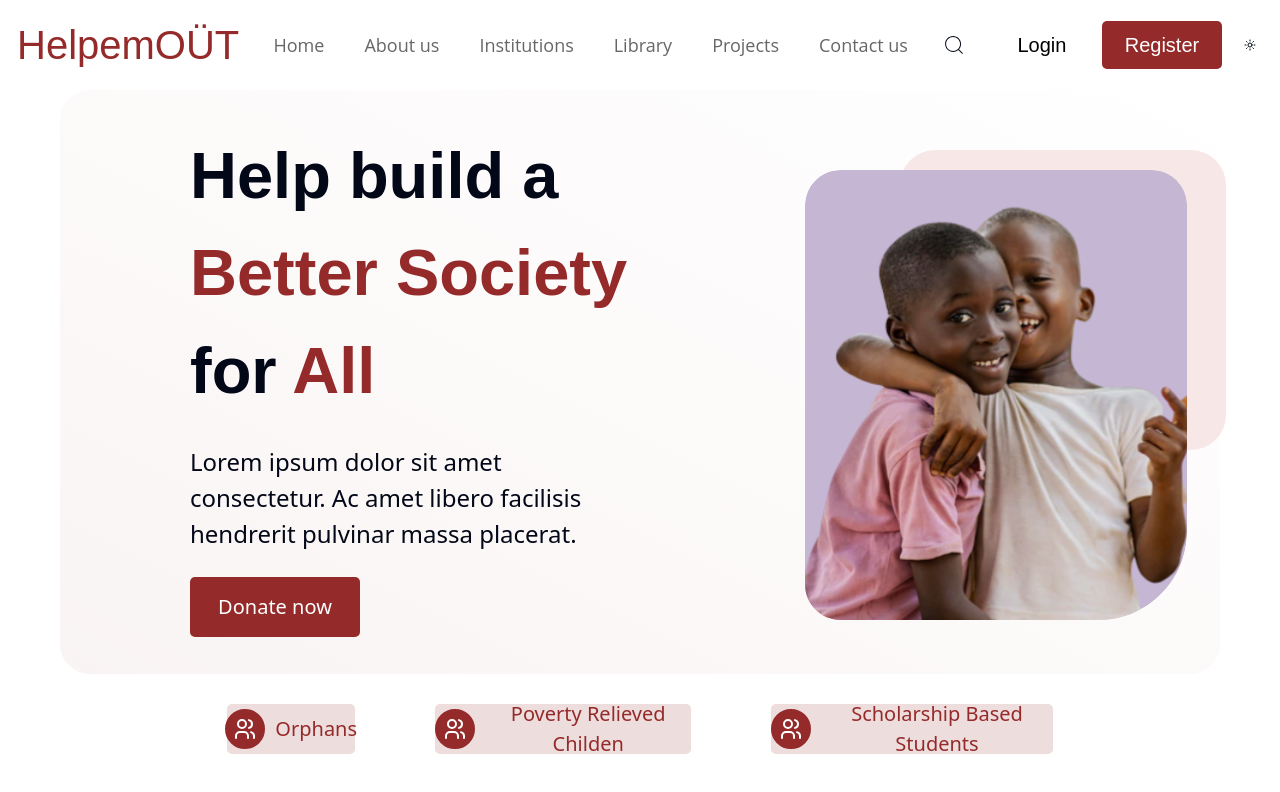
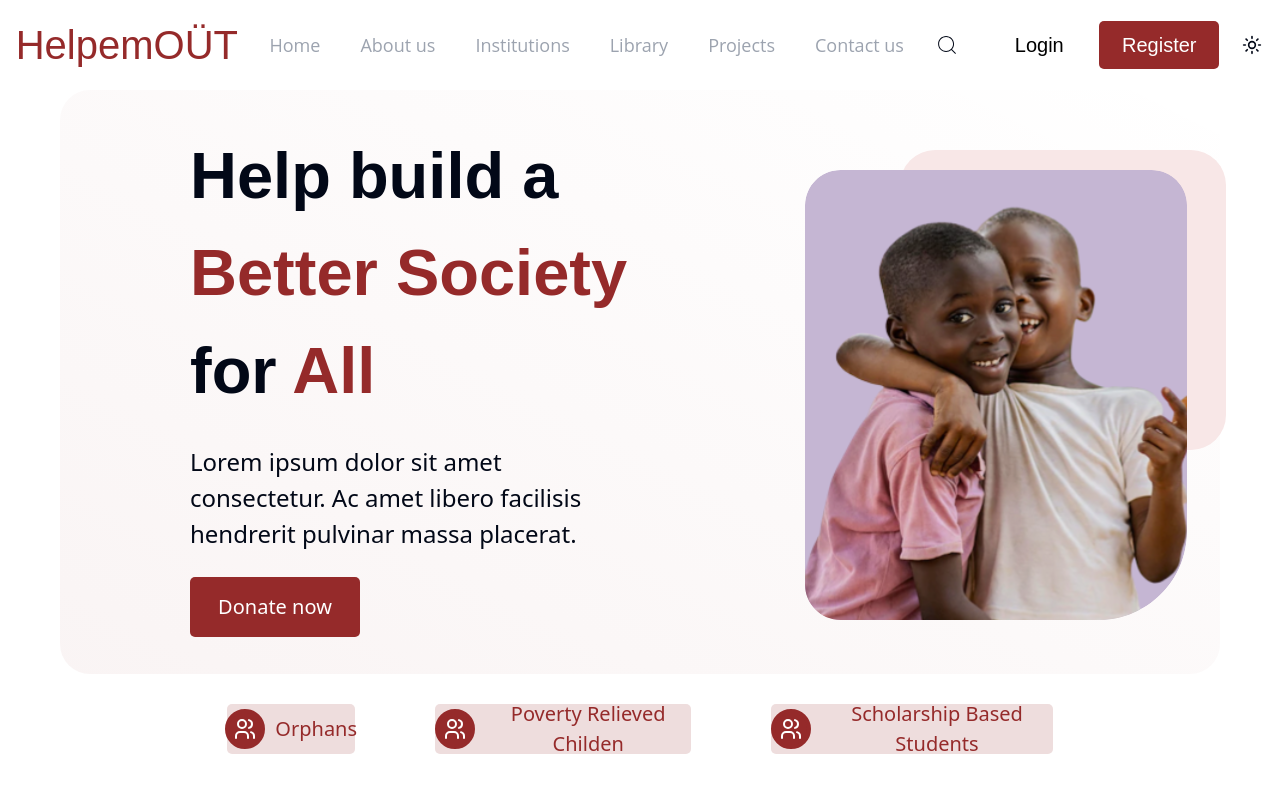
Before and after one commit to Worketyamo-Students/Briso-DevoirReact, a React (Vite) app: page / in a window 1280 px wide. Shown: the top 792 px of the page. Built offline with nearby package versions, Linux system fonts and the light colour scheme.

Commit message:
update_README

```diff
--- a/src/components/link.tsx
+++ b/src/components/link.tsx
@@ -5,7 +5,7 @@ interface Link{
 //component link using interface link
 function Link({href,value}:Link){
     return(
-        <a href={href}><li className="text-nav_color hover:underline hover:text-primary_color">{value}</li></a>
+        <a href={href}><li className="text-gray-400 hover:underline hover:text-primary_color">{value}</li></a>
     )
 }
 
--- a/src/components/mode-toogle.tsx
+++ b/src/components/mode-toogle.tsx
@@ -16,8 +16,8 @@ export function ModeToggle() {
     <DropdownMenu>
       <DropdownMenuTrigger asChild>
         <Button variant="outline" size="icon">
-          <Sun className="h-[1.2rem] w-[1.2rem] rotate-0 scale-100 transition-all dark:-rotate-90 dark:scale-0" />
-          <Moon className="absolute h-[1.2rem] w-[1.2rem] rotate-90 scale-0 transition-all dark:rotate-0 dark:scale-100" />
+          <Sun className="h-[2rem] w-[2rem] rotate-0 scale-100 transition-all dark:-rotate-90 dark:scale-0" />
+          <Moon className="absolute h-[2.5rem] w-[2.5rem] rotate-90 scale-0 transition-all dark:rotate-0 dark:scale-100" />
           <span className="sr-only">Toggle theme</span>
         </Button>
       </DropdownMenuTrigger>
--- a/src/components/ui/dropdown-menu.tsx
+++ b/src/components/ui/dropdown-menu.tsx
@@ -34,7 +34,7 @@ const DropdownMenuSubTrigger = React.forwardRef<
     {...props}
   >
     {children}
-    <ChevronRight className="ml-auto h-4 w-4" />
+    <ChevronRight className="w-4 h-4 ml-auto" />
   </DropdownMenuPrimitive.SubTrigger>
 ))
 DropdownMenuSubTrigger.displayName =
@@ -107,7 +107,7 @@ const DropdownMenuCheckboxItem = React.forwardRef<
   >
     <span className="absolute left-2 flex h-3.5 w-3.5 items-center justify-center">
       <DropdownMenuPrimitive.ItemIndicator>
-        <Check className="h-4 w-4" />
+        <Check className="w-4 h-4" />
       </DropdownMenuPrimitive.ItemIndicator>
     </span>
     {children}
@@ -130,7 +130,7 @@ const DropdownMenuRadioItem = React.forwardRef<
   >
     <span className="absolute left-2 flex h-3.5 w-3.5 items-center justify-center">
       <DropdownMenuPrimitive.ItemIndicator>
-        <Circle className="h-2 w-2 fill-current" />
+        <Circle className="w-2 h-2 fill-current" />
       </DropdownMenuPrimitive.ItemIndicator>
     </span>
     {children}
--- a/src/pages/home.tsx
+++ b/src/pages/home.tsx
@@ -15,7 +15,7 @@ const App = () => {
             <header className="flex items-center justify-around font-source mt-[1.5rem]">
                 <h2 className="text-primary_color text-[4rem]">HelpemOÜT</h2>
                 <Nav />
-                <div className="flex justify-center items-center gap-[1.6rem]">
+                <div className="flex justify-center items-center gap-[2rem]">
                     <div className="">
                         <CiSearch size={24} />
                     </div>
```
Also changed, not shown: 1 other file (tests, documents, lock files or other folders).
